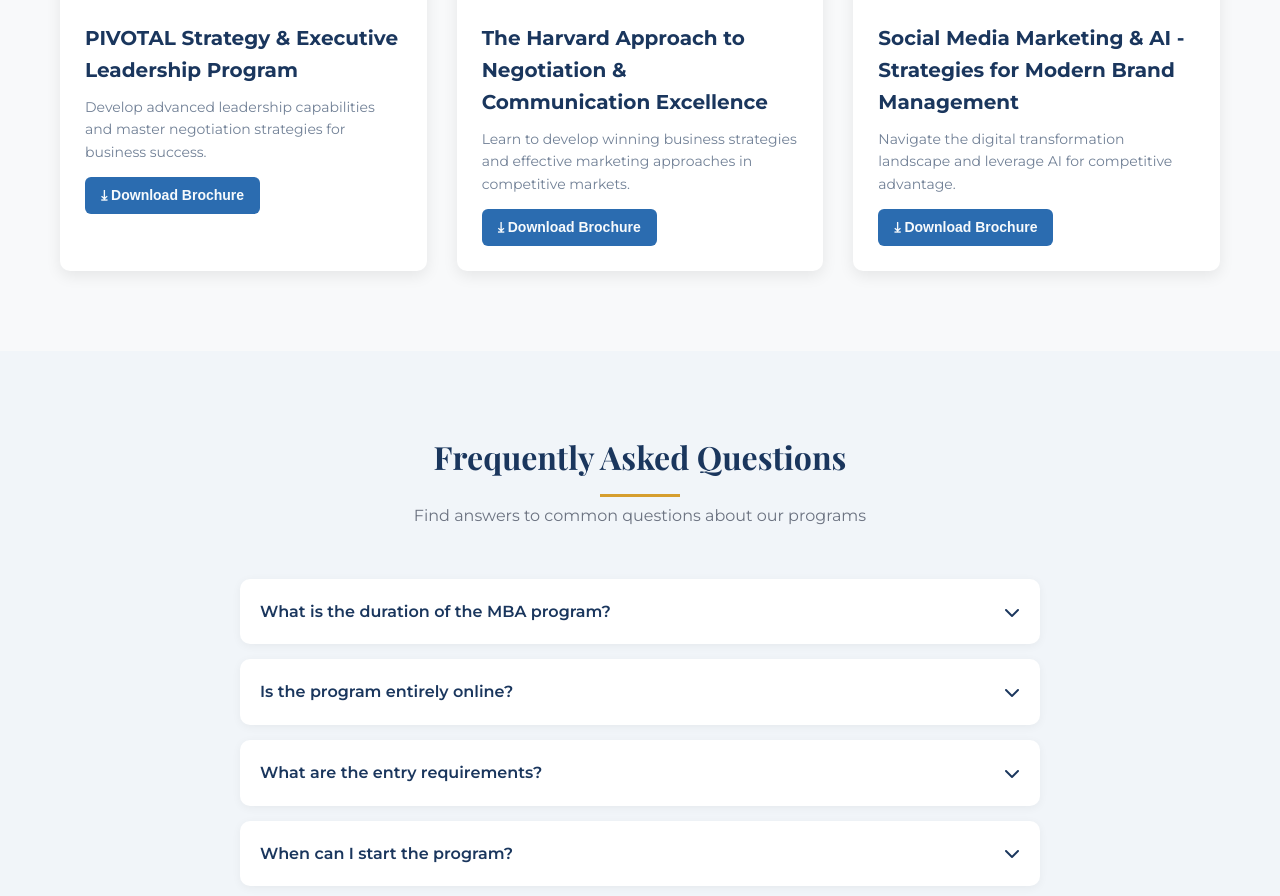
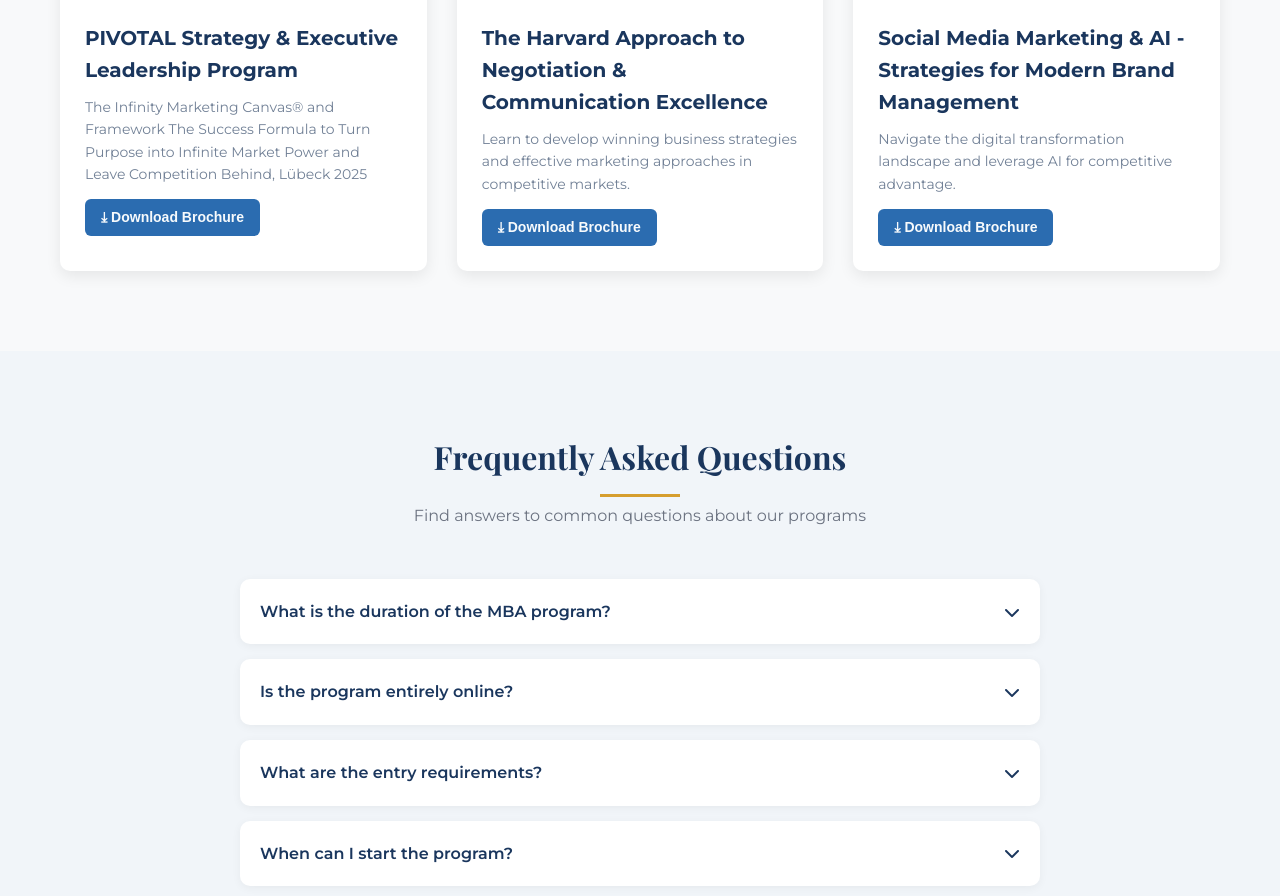
Before and after one commit to Pavan8023/psychepan, a website: page mba/index.html in a window 1280 px wide. Shown: the part 4177-5073 px from the top of the page. Drawn offline with nearby package versions, Linux system fonts and the light colour scheme.

Commit message:
psyche panacea

```diff
--- a/mba/index.html
+++ b/mba/index.html
@@ -2216,8 +2216,9 @@
                     </div>
                     <div class="program-content">
                         <h3>PIVOTAL Strategy & Executive Leadership Program</h3>
-                        <p>Develop advanced leadership capabilities and master negotiation strategies for business
-                            success.</p>
+                        <p> The Infinity Marketing Canvas® and Framework
+                            The Success Formula to Turn Purpose into Infinite Market Power and
+                            Leave Competition Behind, Lübeck 2025</p>
                         <div class="program-actions">
                             <button class="program-download-btn" type="button"
                                 data-pdf="/pdf/Pivotal strategy smeinar & Workshop .pdf">
```
